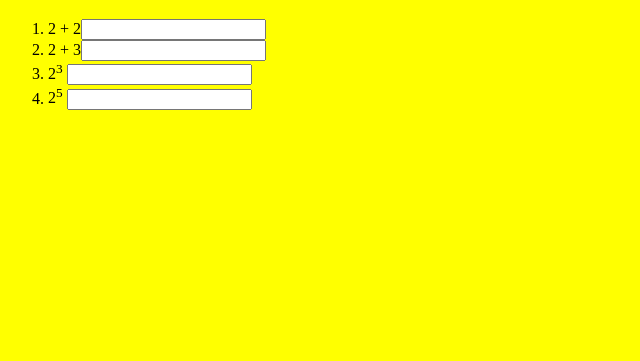
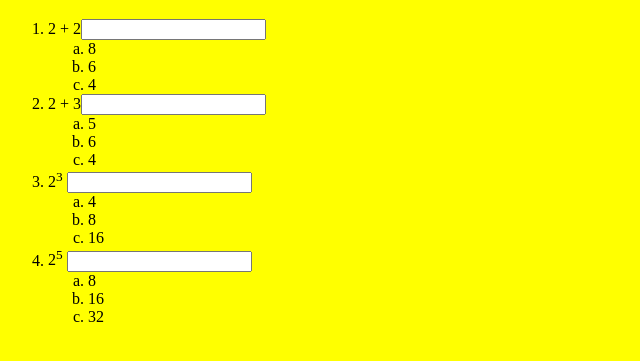
Before and after one commit to cory2dragon/2020-SD1, a plain HTML site: page index.html in a window 1280 px wide. Shown: the part 61-422 px from the top of the page, without its empty margins (0-640 px from the left). Drawn offline with nearby package versions, Linux system fonts and the light colour scheme.

Commit message:
Add multiple choice for questions

```diff
--- a/index.html
+++ b/index.html
@@ -21,10 +21,30 @@ body{
 <body translate="no">
 <h1>Math Problems</h1>
 <ol>
-<li>2 + 2<input data-correct="4"></li>
-<li>2 + 3<input data-correct="5"></li>
-<li>2<sup>3</sup> <input data-correct="8"></li>
-<li>2<sup>5</sup> <input data-correct="32"></li>
+<li>2 + 2<input data-correct="c"></li>
+     <ol type="a">
+  <li>8</li>
+  <li>6</li>
+  <li>4</li>
+  </ol>
+<li>2 + 3<input data-correct="a"></li>
+     <ol type="a">
+  <li>5</li>
+  <li>6</li>
+  <li>4</li>
+  </ol>
+<li>2<sup>3</sup> <input data-correct="b"></li>
+     <ol type="a">
+  <li>4</li>
+  <li>8</li>
+  <li>16</li>
+  </ol>
+<li>2<sup>5</sup> <input data-correct="b"></li>
+     <ol type="a">
+  <li>8</li>
+  <li>16</li>
+  <li>32</li>
+  </ol>
 </ol>
 <script src='https://cdnjs.cloudflare.com/ajax/libs/jquery/3.4.1/jquery.min.js'></script>
 <script id="rendered-js">
```
